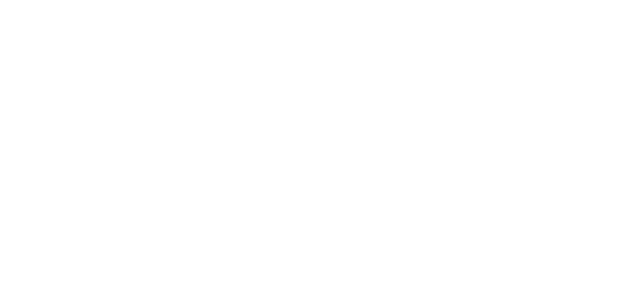
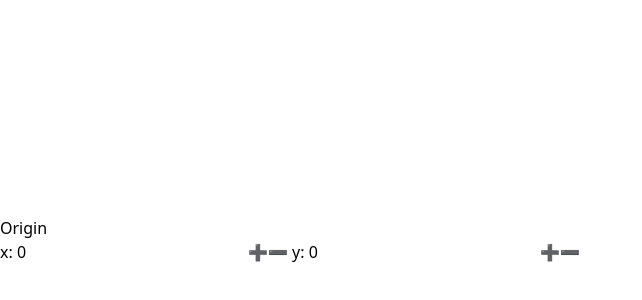
Before and after one commit to stofi/pxpaint, a Vue app: page / in a window 1280 px wide. Shown: the part 424-724 px from the top of the page, without its empty margins (0-642 px from the left). Built offline with nearby package versions, Linux system fonts and the light colour scheme.

Commit message:
add offset

```diff
--- a/src/App.vue
+++ b/src/App.vue
@@ -1,6 +1,43 @@
 <template>
-  <div id="app">
-    <display :width="20" />
+  <div id="app" class="bg-gray-100 h-screen w-screen container p-4">
+    <display :width="20" :offset-x="offsetX" :offset-y="offsetY" />
+    <div class="text-gray-900 text-xl leading-relaxed">
+      Origin
+    </div>
+    <div class="flex mt-2">
+      <label
+        class="flex w-1/2 justify-between mr-2 bg-gray-300 py-2 px-3 rounded items-center"
+      >
+        x:
+        <input
+          class="rounded-sm w-1/2 ml-2 flex-1 mr-1"
+          type="number"
+          v-model.number="offsetY"
+        />
+        <button @click="offsetY++" class="rounded bg-gray-600  h-5 w-5 mr-1">
+          ➕
+        </button>
+        <button @click="offsetY--" class="rounded bg-gray-600  h-5 w-5">
+          ➖
+        </button>
+      </label>
+      <label
+        class="flex w-1/2 justify-between ml-2 bg-gray-300 py-2 px-3 rounded items-center"
+      >
+        y:
+        <input
+          class="rounded-sm w-1/2 ml-2 flex-1 mr-1"
+          type="number"
+          v-model.number="offsetX"
+        />
+        <button @click="offsetX++" class="rounded bg-gray-600  h-5 w-5 mr-1">
+          ➕
+        </button>
+        <button @click="offsetX--" class="rounded bg-gray-600  h-5 w-5">
+          ➖
+        </button>
+      </label>
+    </div>
   </div>
 </template>
 
@@ -11,6 +48,12 @@
   name: "app",
   components: {
     display
+  },
+  data() {
+    return {
+      offsetX: 0,
+      offsetY: 0
+    };
   }
 };
 </script>
--- a/src/components/display.vue
+++ b/src/components/display.vue
@@ -1,7 +1,9 @@
 <template>
   <div class="flex flex-col md:flex-row">
     <div class="Display relative w-100 md:w-1/2">
-      <div class="absolute top-0 bottom-0 left-0 right-0 flex flex-col">
+      <div
+        class="p-4 rounded bg-gray-300 absolute top-0 bottom-0 left-0 right-0 flex flex-col"
+      >
         <div class="flex flex-1" v-for="(row, x) in pixels" :key="'row' + x">
           <pixel
             @px-click="update({ x, y })"
@@ -15,7 +17,7 @@
     </div>
     <div class="p-4 md:w-1/2">
       <pre v-for="{ x, y } in pixelCodes" :key="`pxcode${x}${y}`">{{
-        `(${20 + x}, ${96 + y}) #000000`
+        `(${offsetY + y}, ${offsetX + x}) #000000`
       }}</pre>
     </div>
   </div>
@@ -31,6 +33,20 @@
     width: {
       type: Number,
       default: 20
+    },
+    offsetX: {
+      type: Number,
+      default: 0,
+      validator(val) {
+        return typeof val === "number";
+      }
+    },
+    offsetY: {
+      type: Number,
+      default: 0,
+      validator(val) {
+        return typeof val === "number";
+      }
     }
   },
   data() {
@@ -42,6 +58,12 @@
     this.pixels = this.getPixels();
   },
   computed: {
+    cx() {
+      return parseInt(this.offsetX);
+    },
+    cy() {
+      return parseInt(this.offsety);
+    },
     pixelCodes() {
       let codes = [];
       this.pixels.forEach((row, x) =>
@@ -78,7 +100,7 @@
     },
     update({ x, y }) {
       let copy = this.pixels.slice();
-      copy[x][y] = { state: true };
+      copy[x][y] = { state: !copy[x][y].state };
 
       this.pixels = copy;
     }
```
